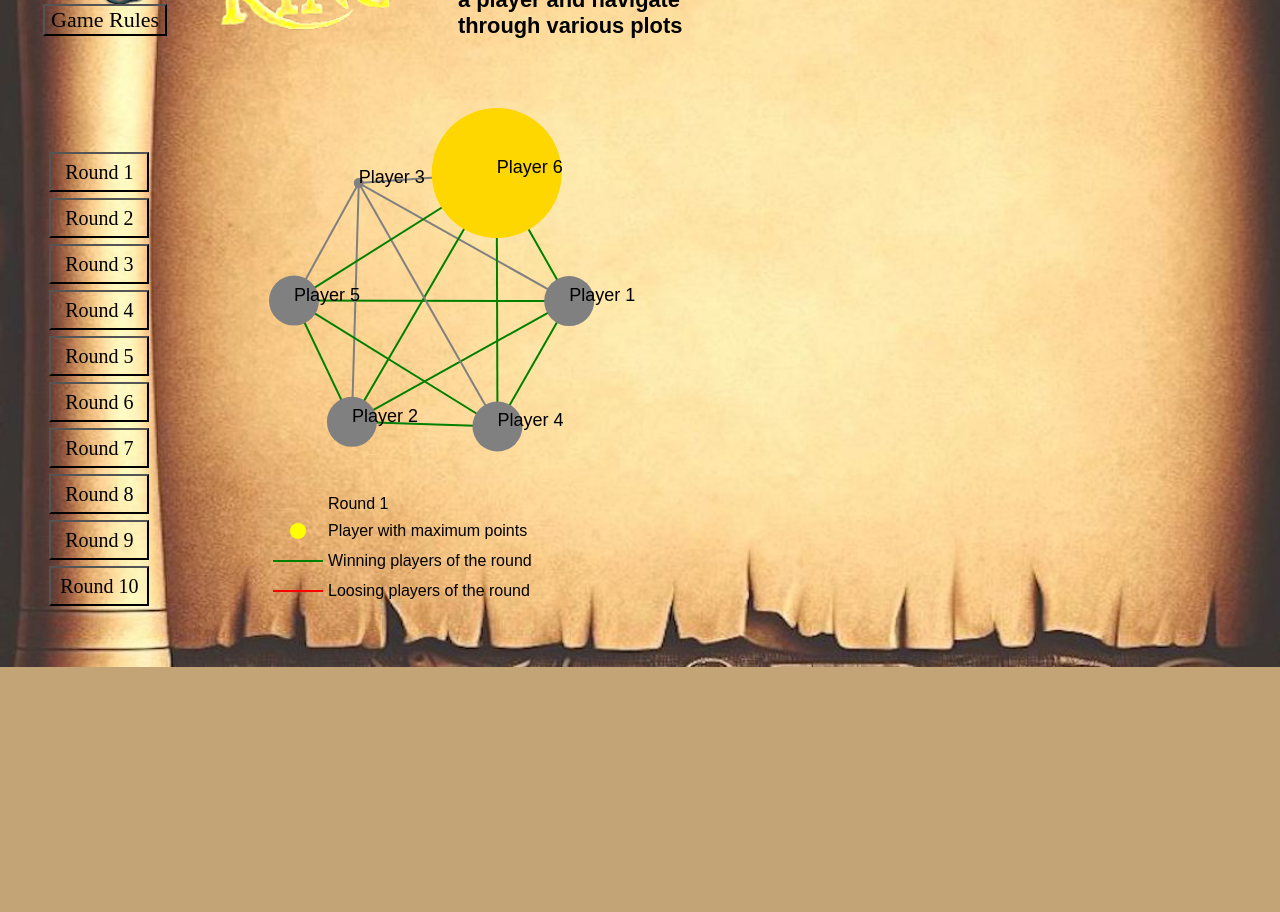
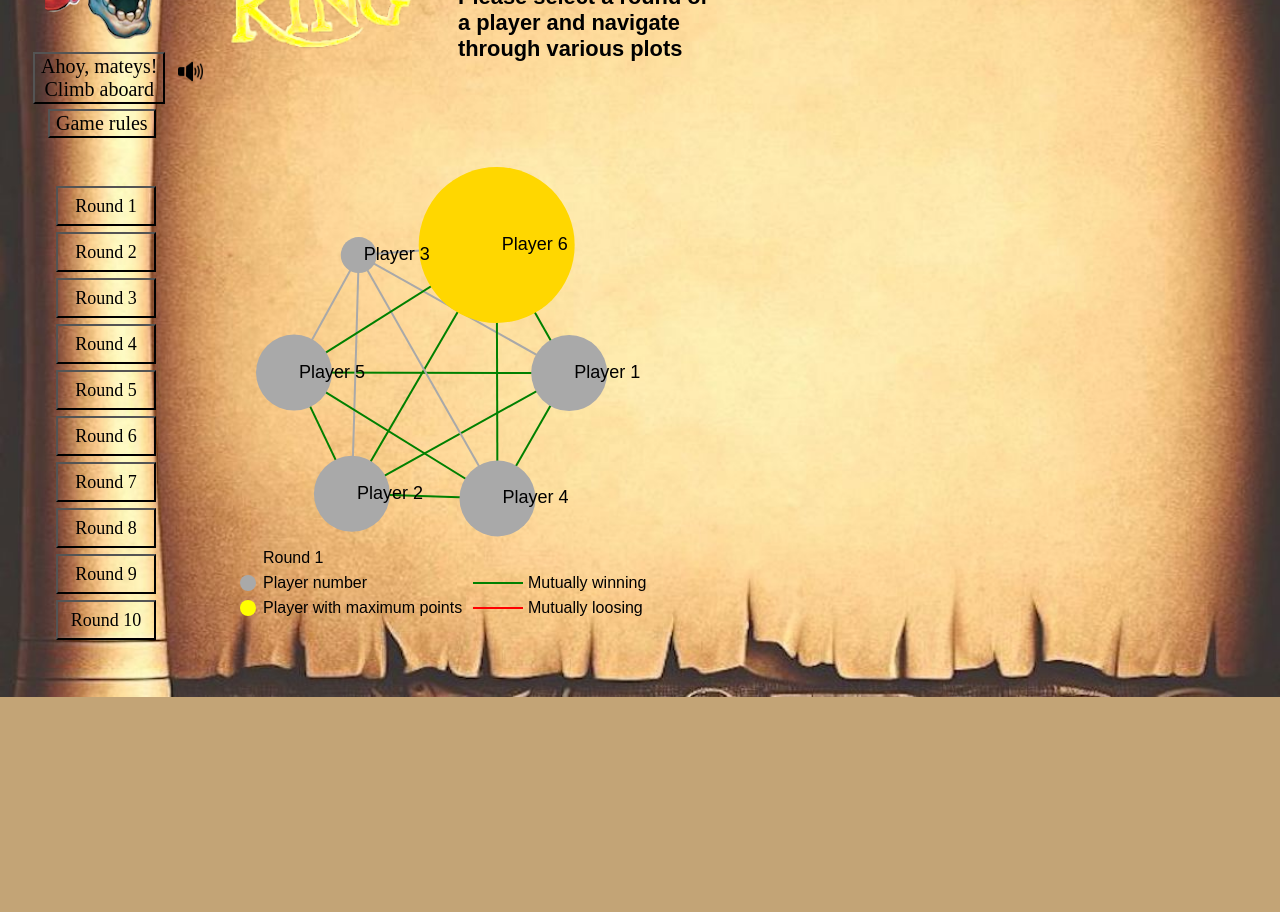
Before and after one commit to DikshaAcharya/Skull_King_Game_Analysis, a plain HTML site: page index.html in a window 1280 px wide. Shown: the part 201-1113 px from the top of the page. Drawn offline with nearby package versions, Linux system fonts and the light colour scheme.

Commit message:
code files

```diff
--- a/index.html
+++ b/index.html
@@ -7,20 +7,29 @@
     <title>Skull King project</title>
     <link rel="stylesheet" href="style.css">
 </head>
+
 <body>
     <div class="image">
-        <!--source: ludikerborg.free.fr/Jeux/skull_king/SKULL%20KING.pdf-->
+        <!--image source: ludikerborg.free.fr/Jeux/skull_king/SKULL%20KING.pdf-->
     </div>
     <div class = "titre">
-        <!--source: https://www.photoroom.com/fr/outils/detourer-une-image -->
+        <!--image source : https://www.photoroom.com/fr/outils/detourer-une-image -->
     </div>
     <div class="titre_2"> <h2> - Analysis of one game of 10 rounds with 6 players</h2></div>
     <div class="titre_3"> <h3> Please select a round or  <br> a player and navigate <br> through various plots</h3></div>
-    <!--Inspiration --> <!--source: https://github.com/maladesimaginaires/intnetviz/blob/master/index.html-->
+
+    <!-- Audio button for info: https://www.youtube.com/watch?v=0R6rZngcHGg -->
+    <button id="game_info" class="game_info" onclick="audio.play();"> Ahoy, mateys! <br> Climb aboard </button>
+    <!-- Sound icon -->
+    <div class = "icon">
+        <!--image source : https://www.flaticon.com/free-icon/sound_2058599 -->
+    </div>
+    <!-- Game Rules button -->
     <div id="game_rules" class="game_rules">
-        <button id="Info_div"> Game Rules </button>
+        <button id="Rules_div"> Game rules </button>
         <div id="rules_text" class="rules_text">
     </div>
+    <!-- Network and plots -->
     <div class="container">
         <div id="network" class="network"></div>
             <div class = "Tours">
@@ -35,14 +44,14 @@
                 <button id="T9">Round 9 </button>
                 <button id="T10">Round 10 </button>
             </div>
-
         <div id="plot1" class="round"></div>
         <div id="plot2" class="player"></div>
     </div>
 <!-- Link scripts -->
-      <script src="https://d3js.org/d3.v7.min.js"></script>
-      <script src="Data/data_t.js"></script>
-      <script src="Data/data.js"></script>
-      <script src="script.js"></script>
+    <script src="https://d3js.org/d3.v7.min.js"></script>
+    <script src="Data/data_t.js"></script>
+    <script src="Data/data.js"></script>
+    <script src="script.js"></script>
+
 </body>
 </html>
--- a/script.js
+++ b/script.js
@@ -54,13 +54,14 @@ function createNetwork(dataset) {
         //.style("stroke-width", "2px");
 
     // Main source for network = github --> source: https://github.com/BlastWind/D3.js-Tutorial/blob/master/d3.js%20tutorial/Part%205/starting_code.html
+    //                                  --> source: https://maladesimaginaires.github.io/intnetviz/?author=moliere&play=l_avare
     //                           youtube --> source: https://www.youtube.com/watch?v=1vHjMxe-4kI&list=PLPtgdQ4YE9cgdPwOKShhPHdVEseLPGd_t&index=6
     // Network style (for inspiration): https://gist.github.com/emeeks/c2822e1067ff91abe24e
     // Basic function were inspired by in class
     var simulation = d3.forceSimulation(dataset.nodes)
         .force("link", d3.forceLink(dataset.links).id(function(d){return d.id}))
         .force("charge", d3.forceManyBody().strength(-4000))
-        .force("center", d3.forceCenter(width/2+80, height/2-70))
+        .force("center", d3.forceCenter(width/2+80, height/2-90))
         .on("tick", ticked);
 
     var links = network
@@ -75,7 +76,7 @@ function createNetwork(dataset) {
         .style("stroke-width", "2px")
         .style("fill", "none")
         .style("stroke", function(d) {
-            if (d.weight == "0") {return "grey"}
+            if (d.weight == "0") {return "darkgrey"}
             else if (d.weight == "1") {return "green"}
             else if (d.weight == "2") {return "red"};
         });
@@ -87,17 +88,17 @@ function createNetwork(dataset) {
         .enter()
         .append("circle")
         // code adapted
-        .attr("r", d => (d.points + 15)/d.tours)
+        .attr("r", d => (d.points + 28)/d.tours)
         .attr("fill", "green")
         .classed("node-hover", true)
         .on('mouseover', function (event, d){
             d3.select(this).transition()
                 .duration('100')
-                .attr("r", d => ((d.points + 15)/d.tours)+10);})
+                .attr("r", d => ((d.points + 28)/d.tours)+10);})
         .on('mouseout', function (event, d) {
             d3.select(this).transition()
                     .duration('200')
-                    .attr("r", d => (d.points + 15)/d.tours);
+                    .attr("r", d => (d.points + 28)/d.tours);
             d3.select("#label").remove();
         });
 
@@ -105,7 +106,7 @@ function createNetwork(dataset) {
     var maxPoints = d3.max(dataset.nodes, (d) => d.points);
     nodes.attr("fill", function(d){
         if (d.points == maxPoints) {return "gold"}
-        else {return "grey"};
+        else {return "darkgrey"};
     });
 
     nodes.call(d3.drag()
@@ -124,8 +125,8 @@ function createNetwork(dataset) {
         .attr("font-size", "18px");
 
     function ticked() {
-        texts_1.attr('x', d=>d.x);
-        texts_1.attr('y', d=>d.y);
+        texts_1.attr('x', d=>d.x+5);
+        texts_1.attr('y', d=>d.y+5);
         links
             .attr("x1", function(d) {
                 return d.source.x;
@@ -166,8 +167,8 @@ function createNetwork(dataset) {
     // ------ Add Title -------
     network.append("text")
         .data(dataset.nodes)
-        .attr("x", width/2-20)
-        .attr("y", 438)
+        .attr("x", width/2-85)
+        .attr("y", height-200)
         .attr("font-size", "16px")
         .attr("font-family", "Papyrus, sans-serif")
         .text(d => "Round " + d.tours)
@@ -175,44 +176,55 @@ function createNetwork(dataset) {
     // ------ Add legend -------
     // nodes and text --> source: https://d3-graph-gallery.com/graph/custom_legend.html
     network.append("circle")
-        .attr("cx", width/2-50)
-        .attr("cy", height-140)
+        .attr("cx", width/2-100)
+        .attr("cy", height-180)
+        .attr("r", 8)
+        .style("fill", "darkgrey");
+    network.append("text")
+        .attr("x", width/2-85)
+        .attr("y", height-175)
+        .attr("font-size", "16px")
+        .text("Player number");
+
+    network.append("circle")
+        .attr("cx", width/2-100)
+        .attr("cy", height-155)
         .attr("r", 8)
         .style("fill", "yellow");
     network.append("text")
-        .attr("x", width/2-20)
-        .attr("y", height-135)
+        .attr("x", width/2-85)
+        .attr("y", height-150)
         .attr("font-size", "16px")
         .text("Player with maximum points");
 
     // Links --> source : https://d3-graph-gallery.com/graph/shape.html
     // Green line
     network.append("line")
-        .attr("x1", width/2-75)
-        .attr("x2", width/2-25)
-        .attr("y1", height-110)
-        .attr("y2", height-110)
+        .attr("x1", width/2+175)
+        .attr("x2", width/2+125)
+        .attr("y1", height-180)
+        .attr("y2", height-180)
         .attr("stroke", 'green')
         .style("stroke-width", "2px");
     network.append("text")
-        .attr("x", width/2-20)
-        .attr("y", height-105)
+        .attr("x", width/2+180)
+        .attr("y", height-175)
         .attr("font-size", "16px")
-        .text("Winning players of the round");
+        .text("Mutually winning");
 
     // Red line
     network.append("line")
-        .attr("x1", width/2-75)
-        .attr("x2", width/2-25)
-        .attr("y1", height-80)
-        .attr("y2", height-80)
+        .attr("x1", width/2+175)
+        .attr("x2", width/2+125)
+        .attr("y1", height-155)
+        .attr("y2", height-155)
         .attr("stroke", 'red')
         .style("stroke-width", "2px");
     network.append("text")
-        .attr("x", width/2-20)
-        .attr("y", height-75)
+        .attr("x", width/2+180)
+        .attr("y", height-150)
         .attr("font-size", "16px")
-        .text("Loosing players of the round");
+        .text("Mutually loosing");
     // -------- Click on a node = activate player function --------
     // Inspired by : https://github.com/maladesimaginaires/intnetviz/blob/master/include/js/main.js
     nodes.on("click", function(event, d) {
@@ -242,10 +254,7 @@ document.addEventListener("DOMContentLoaded", function() {
             createPlot_round(window["T_"+ tourNumber]); // added later to have this function also activated when a round is clicked (not from chatGPT)
             //PlotContainer2.selectAll("svg").remove();
             PlotContainer2.selectAll(".player-info").remove();
-
-
         });
-
     }
 });
 // ~~~~~~ End of generated code ~~~~~~~~
@@ -378,7 +387,7 @@ function createPlot_round(dataset) {
                     .attr("r", 5);
             d3.select("#label").remove();
         })
-        .style("fill", "blue");
+        .style("fill", "brown");
 
     // Display axis --> source: https://d3js.org/d3-axis
     // Axis without decimal values --> source: https://jesperkiledal.com/blog/d3-axis-tips-and-tricks/
@@ -424,7 +433,7 @@ function createPlot_round(dataset) {
         .attr("transform", "rotate(-90)")
         .attr("font-family", "Papyrus")
         .attr("font-size", "16px")
-        .style("fill", "blue")
+        .style("fill", "brown")
         .text("Bids");
 }
 
@@ -498,7 +507,7 @@ function createPlot_player(dataset, playerID, clickedround) {
     plot_player.append("path")
             .datum(estimation)
             .attr("fill", "none")
-            .attr("stroke", "grey")
+            .attr("stroke", "blue")
             .attr("stroke-width", 1,5)
             .attr("d", d3.line()
                 .x((d,i) => xScale(i+1))
@@ -538,7 +547,7 @@ function createPlot_player(dataset, playerID, clickedround) {
              .attr("r", 5);
         d3.select("#label").remove();
         })
-    .style("fill", "grey")
+    .style("fill", "blue")
   /*       .style("fill", function(d, i) {
             if (i == clickedround-1) {return "red"}
             else {return "grey"};
@@ -573,14 +582,6 @@ function createPlot_player(dataset, playerID, clickedround) {
             d3.select("#label").remove();
         })
         .style("fill", "green")
-/*         .style("fill", function(d, i) {
-            if (i == clickedround-1) {return "red"}
-            else {return "blue"};
-        })
-        .style("r", function(d, i) {
-            if (i == clickedround-1) {return "10"}
-            else {return "5"};
-        }); */
 
     plot_player.append("g")
         .attr("transform", `translate(0,${height/2})`)
@@ -619,7 +620,7 @@ function createPlot_player(dataset, playerID, clickedround) {
         .attr("transform", "rotate(-90)")
         .attr("font-family", "Papyrus")
         .attr("font-size", "18px")
-        .style("fill", "grey")
+        .style("fill", "blue")
         .text("Estimates");
 
     // Supplementary information on Information
@@ -641,37 +642,30 @@ function createPlot_player(dataset, playerID, clickedround) {
 document.addEventListener('DOMContentLoaded', function() {
     // text content --> source: https://stoysnetcdn.com/gdpa/gdpa3056/gdpa3056.jpg
     // text variable --> source: https://stackoverflow.com/questions/58771487/create-a-button-to-hide-show-rect-and-text-in-d3-js
-    var game_text = [
-        { text: "AHOY MATEY!"},
-        { text: "Get ready for a challenge" },
-        { text: "you'll enjoy for years to come!"},
-        { text: "Consider yer cards to"},
-        { text: "make a scheme:"},
-        { text: "Make yer bid on the"},
-        { text: "count of three..."},
-        { text: "With a Yo,Ho,Ho,"},
-        { text: "you will see"},
-        { text: "What each player's bid will be!"},
-        { text: "Bid one, bid big,"},
-        { text: "or even bid zero!"},
-        { text: "Get yer exact bid to"},
-        { text: "advance yer score"},
-        { text: "Beware of the Jolly Roger,"},
-        { text: "Pirates, Tigress & Skull King!"},
-        { text: "Every hand can be"},
-        { text: "a winning hand!"},
-        { text: "Bid right! Then get yer bid!"}
+    var rules = [
+        { text: "Objective:"},
+        { text: "The goal of the game is to score the most points by correctly predicting the number of bids you will win each round."},
+        //{ text: "correctly predicting the number of bids you will"},
+        //{ text: "win each round."},
+        { text: "Scoring:"},
+        { text: "1) If a player's bid matches the number of wins:"},
+        { text: "  They score 20 points per bid"},
+        { text: "2) Plus a bonus in case of:"},
+        { text: "- Winning a bid with the Skull King = 50pts"},
+        { text: "- Catching the Mermaid with the Skull King = 30pts"},
+        { text: "3) If a player's bid is incorrect:"},
+        { text: "They lose 10 points for each bid they were off"},
     ];
 
     var rulesTextDiv = document.getElementById('rules_text');
 
-    game_text.forEach(function(line) {
+    rules.forEach(function(line) {
         var p = document.createElement('p');
         p.textContent = line.text;
         rulesTextDiv.appendChild(p);
     });
 
-    var infoButton = document.getElementById('Info_div');
+    var infoButton = document.getElementById('Rules_div');
     infoButton.addEventListener('click', function() {
         if (rulesTextDiv.style.display === 'none' || rulesTextDiv.style.display === '') {
             rulesTextDiv.classList.remove('slide-out');
@@ -685,5 +679,33 @@ document.addEventListener('DOMContentLoaded', function() {
             }, 500);
         }
     });
+
 });
 //~~~~ End of generated code ~~~~~
+
+// Game information Audio --> source: https://www.youtube.com/watch?v=0R6rZngcHGg
+/*var game_text = [
+    { text: "AHOY MATEY!"},
+    { text: "Get ready for a challenge" },
+    { text: "you'll enjoy for years to come!"},
+    { text: "Consider yer cards to"},
+    { text: "make a scheme:"},
+    { text: "Make yer bid on the"},
+    { text: "count of three..."},
+    { text: "With a Yo,Ho,Ho,"},
+    { text: "you will see"},
+    { text: "What each player's bid will be!"},
+    { text: "Bid one, bid big,"},
+    { text: "or even bid zero!"},
+    { text: "Get yer exact bid to"},
+    { text: "advance yer score"},
+    { text: "Beware of the Jolly Roger,"},
+    { text: "Pirates, Tigress & Skull King!"},
+    { text: "Every hand can be"},
+    { text: "a winning hand!"},
+    { text: "Bid right! Then get yer bid!"}
+];*/
+// Converted text to audio --> source: https://voicemaker.in/
+const audio = new Audio();
+audio.src="./Data/pirate_speech.mp3";
+audio.classed("info-hover", true);
--- a/style.css
+++ b/style.css
@@ -3,7 +3,7 @@ html {
   background-size:contain;
   position: relative;
   background-color: rgb(195, 164, 118);
-  margin-top:-100px;
+  margin-top:-132px;
 }
 
 body {
@@ -16,16 +16,16 @@ body {
   position: absolute;
   height: 150px;
   width: 150px;
-  left: 30px;
-  top:160px;
+  left: 35px;
+  top: 225px;
 }
 
 .titre {
-  background: url('images/title.png')no-repeat left;
+  background: url('Images/title.png')no-repeat left;
   background-size: contain;
   height: 250px;
-  margin-left: 170px;
-  margin-top: 130px;
+  margin-left: 180px;
+  margin-top: 180px;
   margin-right: -160px;
 }
 
@@ -37,10 +37,8 @@ body {
   color: black;
   stroke-width: 100px;
   width: 70%;
-/*   margin-left: 400px;
-  margin-top: -200px; */
   margin-left: 420px;
-  margin-top: -200px ;
+  margin-top: -190px ;
 }
 
 .titre_3 {
@@ -53,7 +51,7 @@ body {
   width: 70%;
   margin-left: 450px;
   /*margin-top: -120px;*/
-  margin-top: -140px;
+  margin-top: -135px;
 }
 
 /* Plots */
@@ -71,25 +69,25 @@ body {
     position: relative;
     float: left;
     clear: left;
-    left: 0px;
-    bottom: 140px;
+    left: -120px;
+    bottom: 230px;
   }
   .player {
     font-family: 'Papyrus';
     position: relative;
     float: left;
     clear: left;
-    right: 678px;;
-    top: 190px;
+    right: 800px;;
+    top: 100px;
   }
 
 /* Round buttons */
 .Tours {
   display: flex;
   flex-direction: column;
-  position: absolute;
-  margin-left: 3%;
-  margin-top: 3%;
+  position: relative;
+  right: 635px;
+  top: -20px;
   }
 .Tours button {
   background-color: rgb(255, 255, 255, 0);
@@ -97,7 +95,7 @@ body {
   font-family: 'Papyrus';
   border-color: black;
   cursor: pointer;
-  font-size: 20px;
+  font-size: 18px;
   margin: 3%;
   width: 100px;
   height: 40px;
@@ -117,13 +115,13 @@ body {
 
 /*Generated by chatGPT --> source: https://chatgpt.com/share/df03fe9d-234c-45e5-b257-52507abdf9c4*/
 /* ~~~~ Start of generated code ~~~~~
-/* Info div */
-#Info_div {
-  font-size: 22px;
+/* Rules div */
+#Rules_div {
+  font-size: 20px;
   position: relative;
   cursor: pointer;
-  margin-left: 35px;
-  top:-75px;
+  left: 40px;
+  top:-65px;
 }
 .game_rules button {
   background-color: rgba(0, 0, 0, 0);
@@ -135,12 +133,12 @@ body {
 }
 .rules_text {
   position: absolute;
-  top: 250px;
-  left: 1245px;
-  width: 180px;
+  top: 350px;
+  left: 1225px;
+  width: 200px;
   color: black;
   background-color: rgb(255, 255, 255, 0.3);
-  /*border: 1px solid #ccc;*/
+  /*border: 1px solid black;*/
   padding: 5px;
   display: none;
   box-shadow: 0 2px 10px rgba(0, 0, 0, 0.1);
@@ -174,4 +172,39 @@ body {
       opacity: 0;
   }
 }
-/* ~~~~ End of generated code ~~~~~
+/* ~~~~ End of generated code ~~~~~*/
+
+/* Audio button --> source: https://www.youtube.com/watch?v=0R6rZngcHGg*/
+#game_info{
+  font-size: 20px;
+  position: relative;
+  cursor: pointer;
+  margin-left: 25px;
+  top:-45px;
+  background-color: rgba(0, 0, 0, 0);
+  border-color: black;
+  font-family: 'Papyrus';
+}
+.game_info button {
+  background-color: rgba(0, 0, 0, 0);
+  border-color: black;
+  font-family: 'Papyrus';
+}
+.game_info button:hover {
+  background-color: rgba(255, 255, 255, 0.6);
+}
+/* .info-hover {
+  background-color: rgba(255, 255, 255, 0.6);
+}
+#game_info:active{
+  background-color: rgba(255, 255, 255, 0.6);
+} */
+
+.icon {
+  background: url('Images/sound_icon.png')no-repeat left;
+  background-size: contain;
+  position: relative;
+  height: 25px;
+  top: -90px;
+  left: 170px;
+}
```
